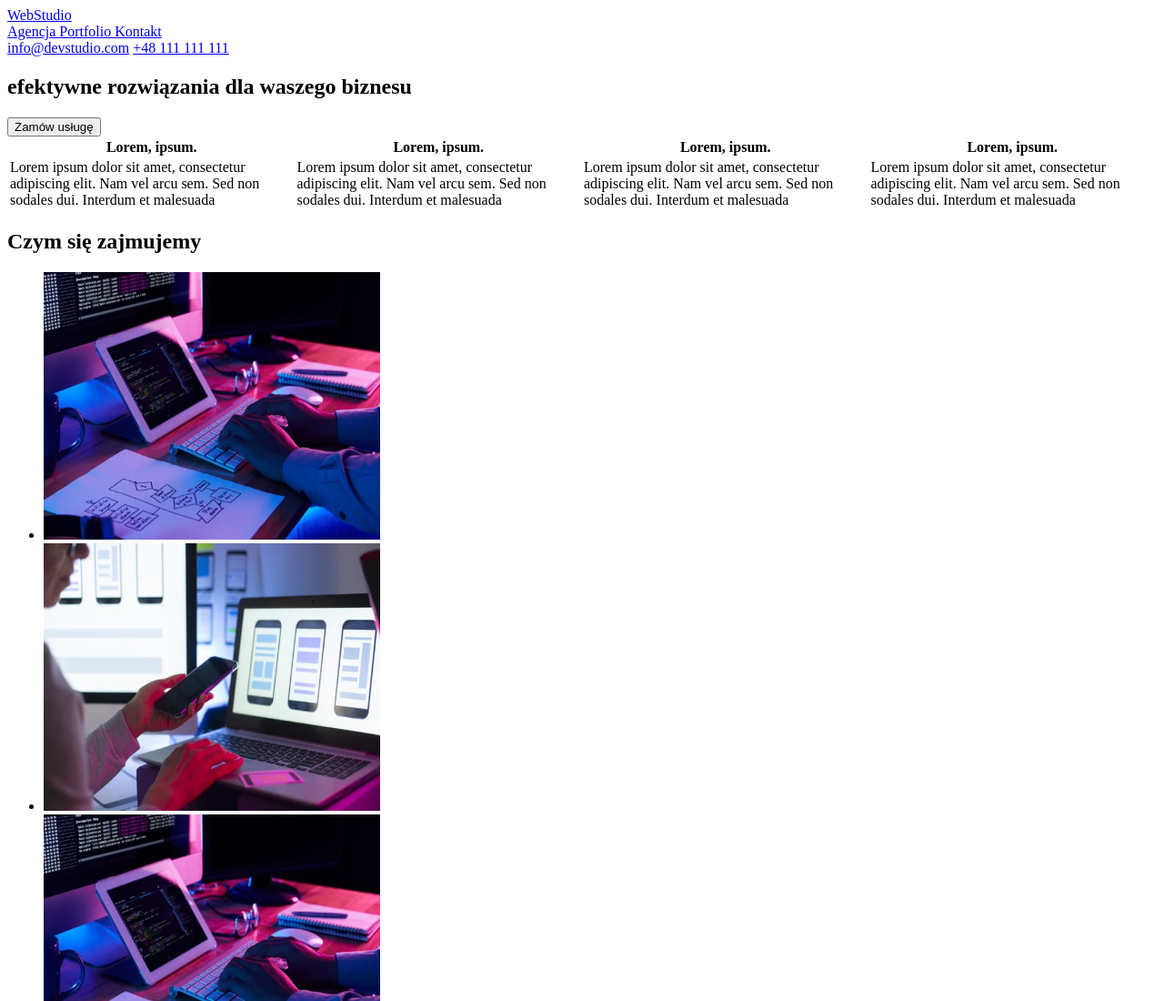
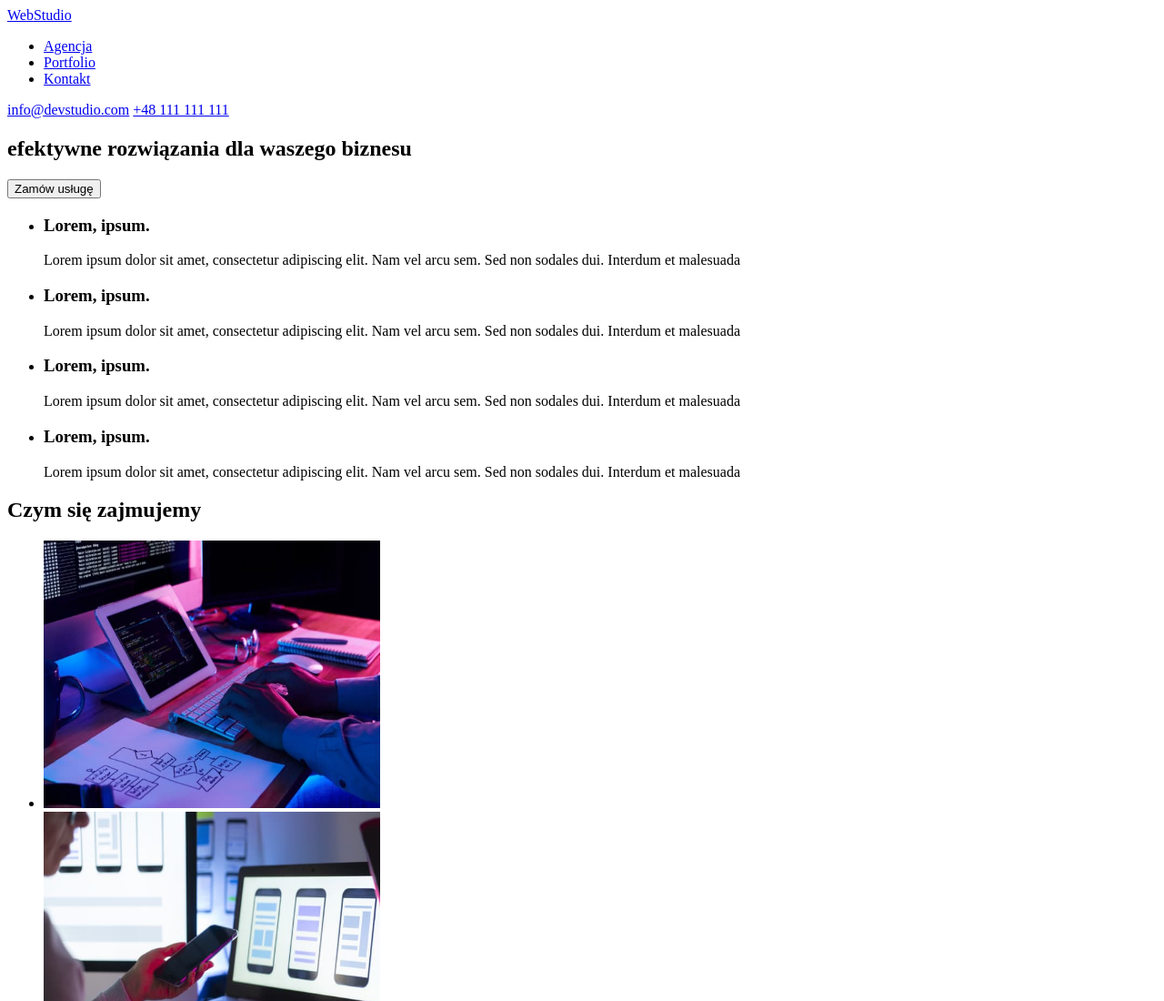
Before and after one commit to michalmazurdev/goit-markup-hw-01, a plain HTML site: page index.html in a window 1280 px wide. Shown: the top 1100 px of the page at 91% size. Drawn offline with Linux system fonts and the light colour scheme.

Commit message:
final? cut

```diff
--- a/index.html
+++ b/index.html
@@ -10,9 +10,11 @@
         <header>
             <a href="#"><span>Web</span>Studio</a>
             <nav>
-                <a href="#"> Agencja </a>
-                <a href="#"> Portfolio </a>
-                <a href="#"> Kontakt </a>
+                <ul>
+                    <li><a href="#"> Agencja </a></li>
+                    <li><a href="#"> Portfolio </a></li>
+                    <li><a href="#"> Kontakt </a></li>
+                </ul>
             </nav>
             <a href="mailto:info@devstudio.com">info@devstudio.com</a>
             <a href="tel:+48111111111">+48 111 111 111</a>
@@ -25,40 +27,40 @@
             </section>
 
             <section>
-                <table>
-                    <thead>
-                        <tr>
-                            <th>Lorem, ipsum.</th>
-                            <th>Lorem, ipsum.</th>
-                            <th>Lorem, ipsum.</th>
-                            <th>Lorem, ipsum.</th>
-                        </tr>
-                    </thead>
-                    <tbody>
-                        <tr>
-                            <td>
-                                Lorem ipsum dolor sit amet, consectetur
-                                adipiscing elit. Nam vel arcu sem. Sed non
-                                sodales dui. Interdum et malesuada
-                            </td>
-                            <td>
-                                Lorem ipsum dolor sit amet, consectetur
-                                adipiscing elit. Nam vel arcu sem. Sed non
-                                sodales dui. Interdum et malesuada
-                            </td>
-                            <td>
-                                Lorem ipsum dolor sit amet, consectetur
-                                adipiscing elit. Nam vel arcu sem. Sed non
-                                sodales dui. Interdum et malesuada
-                            </td>
-                            <td>
-                                Lorem ipsum dolor sit amet, consectetur
-                                adipiscing elit. Nam vel arcu sem. Sed non
-                                sodales dui. Interdum et malesuada
-                            </td>
-                        </tr>
-                    </tbody>
-                </table>
+                <ul>
+                    <li>
+                        <h3>Lorem, ipsum.</h3>
+                        <p>
+                            Lorem ipsum dolor sit amet, consectetur adipiscing
+                            elit. Nam vel arcu sem. Sed non sodales dui.
+                            Interdum et malesuada
+                        </p>
+                    </li>
+                    <li>
+                        <h3>Lorem, ipsum.</h3>
+                        <p>
+                            Lorem ipsum dolor sit amet, consectetur adipiscing
+                            elit. Nam vel arcu sem. Sed non sodales dui.
+                            Interdum et malesuada
+                        </p>
+                    </li>
+                    <li>
+                        <h3>Lorem, ipsum.</h3>
+                        <p>
+                            Lorem ipsum dolor sit amet, consectetur adipiscing
+                            elit. Nam vel arcu sem. Sed non sodales dui.
+                            Interdum et malesuada
+                        </p>
+                    </li>
+                    <li>
+                        <h3>Lorem, ipsum.</h3>
+                        <p>
+                            Lorem ipsum dolor sit amet, consectetur adipiscing
+                            elit. Nam vel arcu sem. Sed non sodales dui.
+                            Interdum et malesuada
+                        </p>
+                    </li>
+                </ul>
             </section>
             <section>
                 <h2>Czym się zajmujemy</h2>
```
Also changed, not shown: 1 other file.
